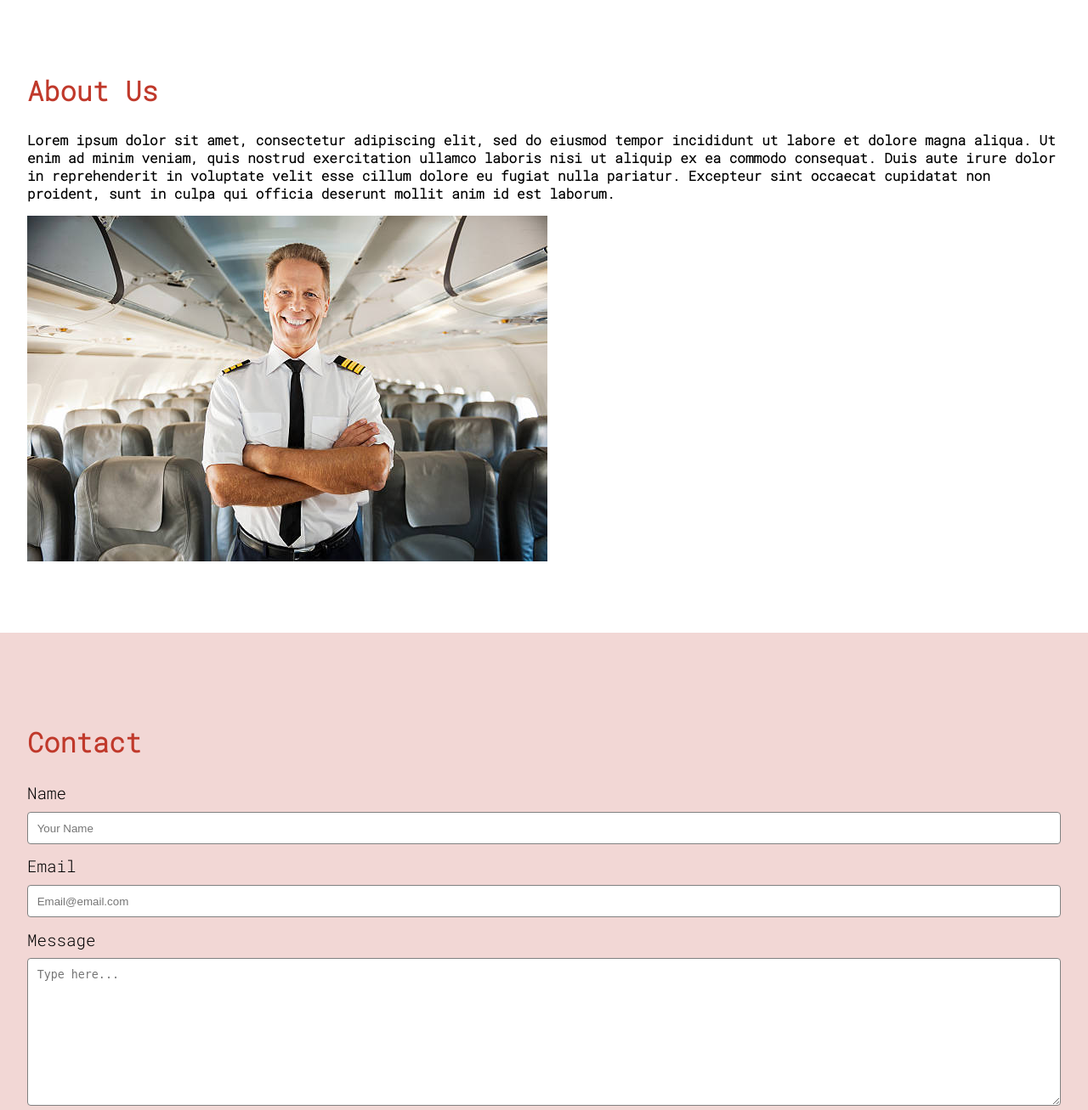
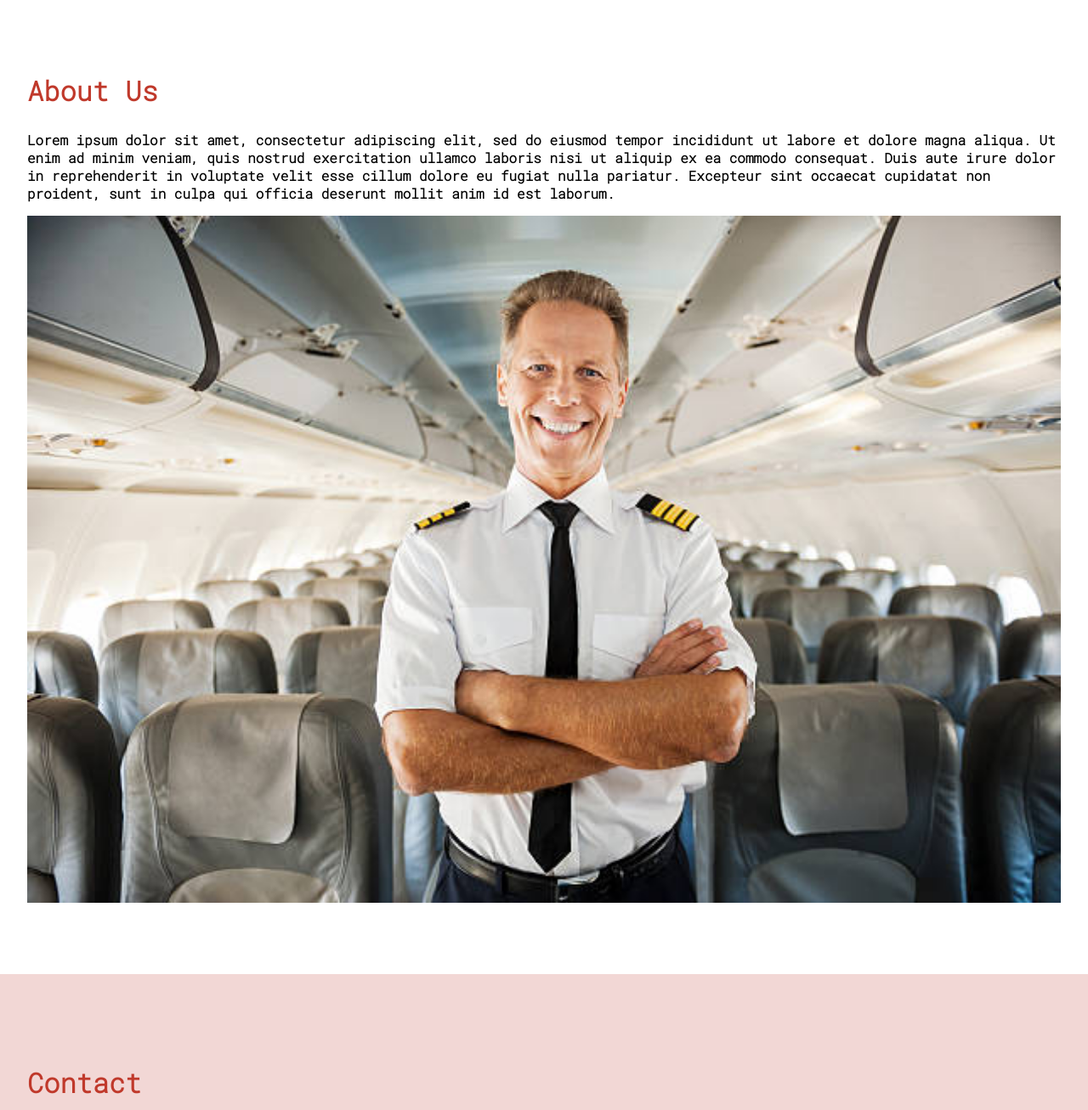
Before and after one commit to Teetuu2/COSC3380-team14, a web app: file client/index.html in a window 1280 px wide. Shown: the part 1028-2335 px from the top of the page at 85% size. Run offline with its HTML, style and script files only (its server is not run), Linux system fonts and the light colour scheme; style sheets or scripts are compiled from the project's sources.

Commit message:
Update main.scss

```diff
--- a/client/css/main.scss
+++ b/client/css/main.scss
@@ -110,17 +110,26 @@ section.updating-tables{
 section.AboutUs{
     background-color: white;
 
+    h2{
+        font-size: 2em;
+        color: var(--primary-color);
+    }
+
     .aboutus-left{
         font-size: 1em;
         font-weight: bolder;
+    }
+    .aboutus-right{
+        .flightcrew{
+            width: 100%;
+            position: center;
+        }
 
-        h2{
-        font-size: 2em;
-        color: var(--primary-color);
-        }
     }
 
+
 }
+
 
 section.contact{
 
```
